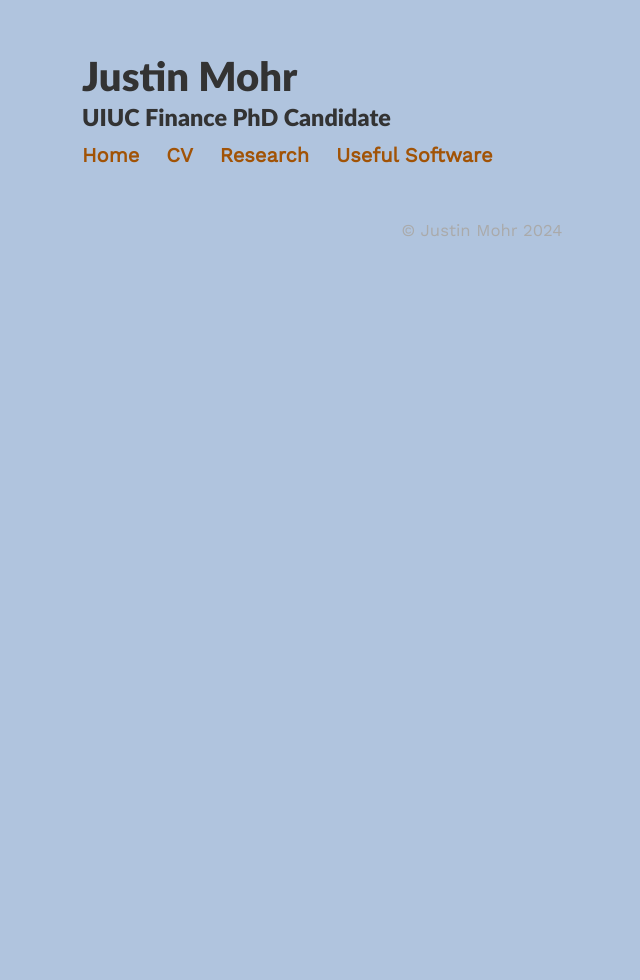
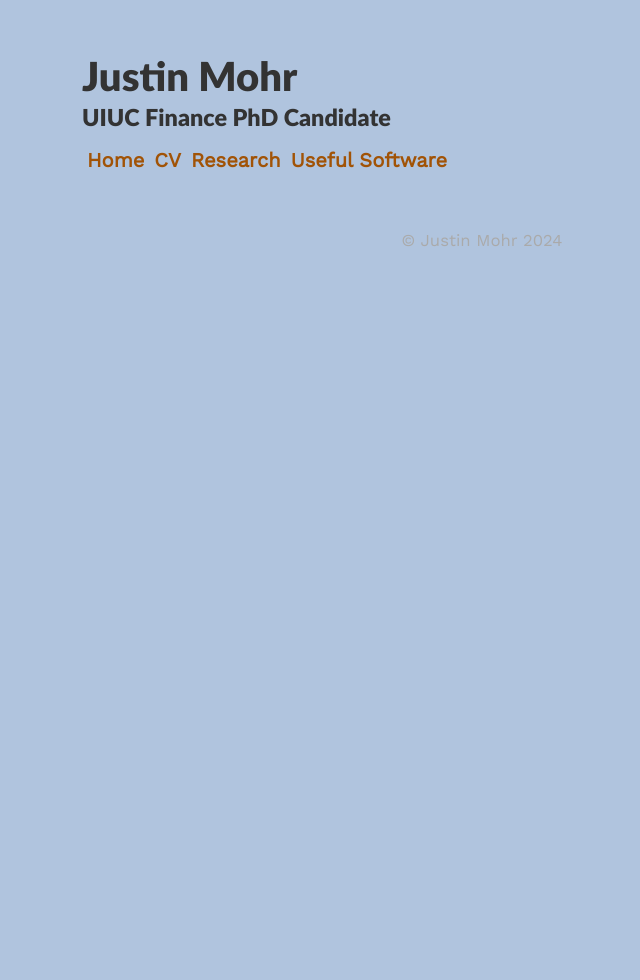
Before and after one commit to justin-mohr/justin-mohr.github.io, a Jekyll site: the page built from archive.html, in a window 1280 px wide. Shown: the whole page, without its empty margins (158-798 px from the left). Built offline with Jekyll 4.4.1, drawn with Linux system fonts in a browser that asks for light colours; nearby versions of some CDN libraries.

Commit message:
Update style.scss

```diff
--- a/assets/css/_sass/style.scss
+++ b/assets/css/_sass/style.scss
@@ -161,15 +161,39 @@
   margin: 1em;
 }
 
-/* Horizontal scrolling navbar. From: https://iamsteve.me/blog/horizontal-scrolling-responsive-menu */
 .scroll {
-  white-space: nowrap;
-  overflow-x: auto;
-  -webkit-overflow-scrolling: touch;
-  -ms-overflow-style: -ms-autohiding-scrollbar; }
+  overflow-x: auto; /* Allows horizontal scrolling */
+  overflow-y: hidden; /* Prevents vertical scroll bar */
+  -webkit-overflow-scrolling: touch; /* Smooth scrolling for touch devices */
+  -ms-overflow-style: -ms-autohiding-scrollbar; /* Auto-hiding scroll bar for IE */
+  display: flex; /* Flexbox layout for wrapping behavior */
+  flex-wrap: wrap; /* Allows wrapping of items */
+  gap: 10px; /* Adds spacing between links */
+}
+
+.scroll b {
+  display: flex; /* Flexbox layout inside <b> */
+  flex-wrap: wrap; /* Allows wrapping within the <b> element */
+  width: 100%; /* Ensures <b> spans the full width */
+}
+
+.scroll a {
+  display: inline-block; /* Makes each link behave like a block element, enabling wrapping */
+  text-decoration: none; /* Removes underline from links */
+  margin: 5px; /* Adds margin around each link */
+  white-space: normal; /* Allows text to wrap within links */
+}
 
 .scroll::-webkit-scrollbar {
-  display: none; }
+  display: none; /* Hides scrollbar for WebKit browsers */
+}
+
+@media screen and (max-width: 600px) {
+  .scroll a {
+    width: 100%; /* Ensures each link takes full width on smaller screens */
+  }
+}
+
 
 
 /* Button */
```
